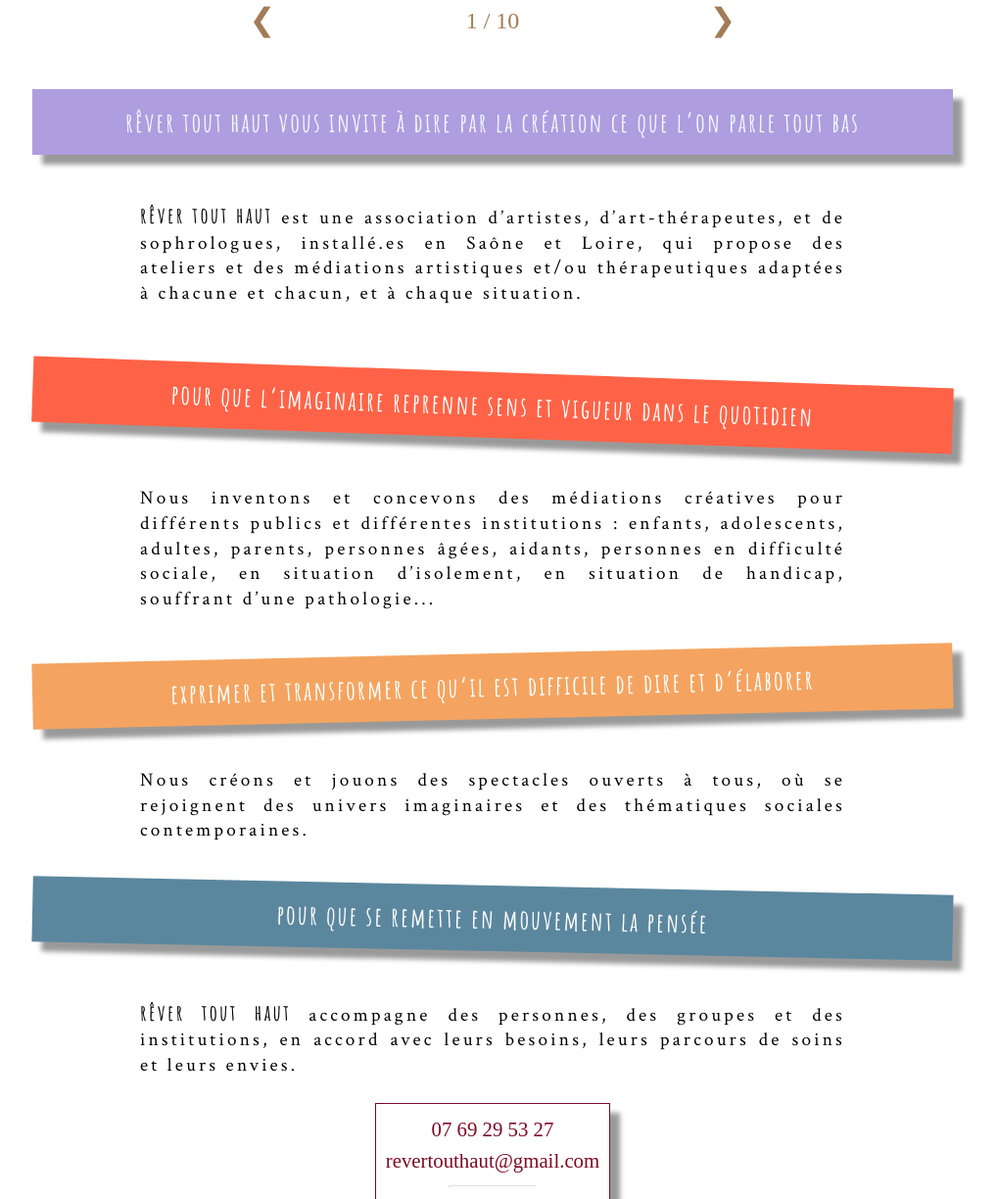
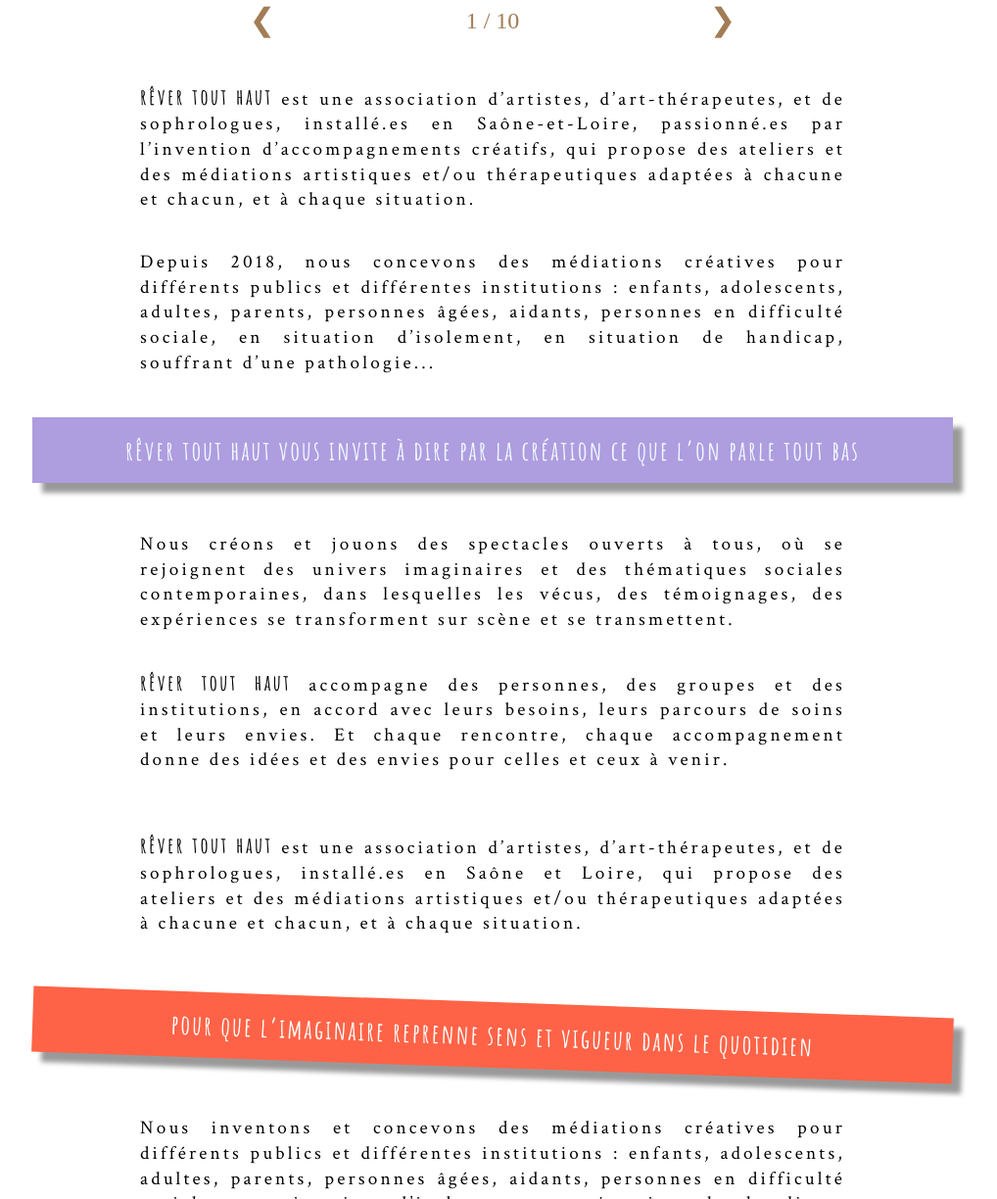
Before and after one commit to leshnik/revertouthaut, a Jekyll site: the page built from index.html, in a window 1280 px wide and 1400 px high, scrolled down 921 px. Shown: the part 176-1400 px from the top of the window at 98% size, without its empty margins (137-1155 px from the left). Built offline with Jekyll 4.4.1, drawn with Linux system fonts in a browser that asks for light colours.

Commit message:
new paragraphs accueil

```diff
--- a/index.html
+++ b/index.html
@@ -4,9 +4,21 @@
 summary: Rêver tout haut est une association d’art-thérapeutes, sophrologues, et d'artistes qui propose des ateliers créatifs, des médiations artistiques et thérapeutiques et des spectacles vivants, adaptés aux personnes et aux institutions, et qui oeuvre à domicile, en cabinet ou en structure médicale et sociale.
 tags: [art-thérapeute, sophrologue, médiations-artistiques]
 ---
+<p class="intro-text">
+  <span class="rever-typog">rêver tout haut</span> est une association d’artistes, d’art-thérapeutes, et de sophrologues, installé.es en Saône-et-Loire, passionné.es par l’invention d’accompagnements créatifs, qui propose des ateliers et des médiations artistiques et/ou thérapeutiques adaptées à chacune et chacun, et à chaque situation.</p>
+
+<p class="intro-text">Depuis 2018, nous concevons des médiations créatives pour différents publics et différentes institutions : enfants, adolescents, adultes, parents, personnes âgées, aidants, personnes en difficulté sociale, en situation d’isolement, en situation de handicap, souffrant d’une pathologie...</p>
+
 <p class="shadow" style="background-color:#ae9ddf; color:aliceblue">
   rêver tout haut vous invite à dire par la création ce que l’on parle tout bas
 </p>
+
+<p class="intro-text">Nous créons et jouons des spectacles ouverts à tous, où se rejoignent des univers imaginaires et des thématiques sociales contemporaines, dans lesquelles les vécus, des témoignages, des expériences se transforment sur scène et se transmettent. </p>
+
+<p class="intro-text"><span class="rever-typog">rêver tout haut</span> accompagne des personnes, des groupes et des institutions, en accord avec leurs besoins, leurs parcours de soins et leurs envies. Et chaque rencontre, chaque accompagnement donne des idées et des envies pour celles et ceux à venir. </p>
+</p>
+
+
 
 <p class="intro-text">
   <span class="rever-typog">rêver tout haut</span> est une association d’artistes, d’art-thérapeutes, et de sophrologues, installé.es en Saône et Loire, qui propose des ateliers et des médiations artistiques et/ou thérapeutiques adaptées à chacune et chacun, et à chaque situation.
```
